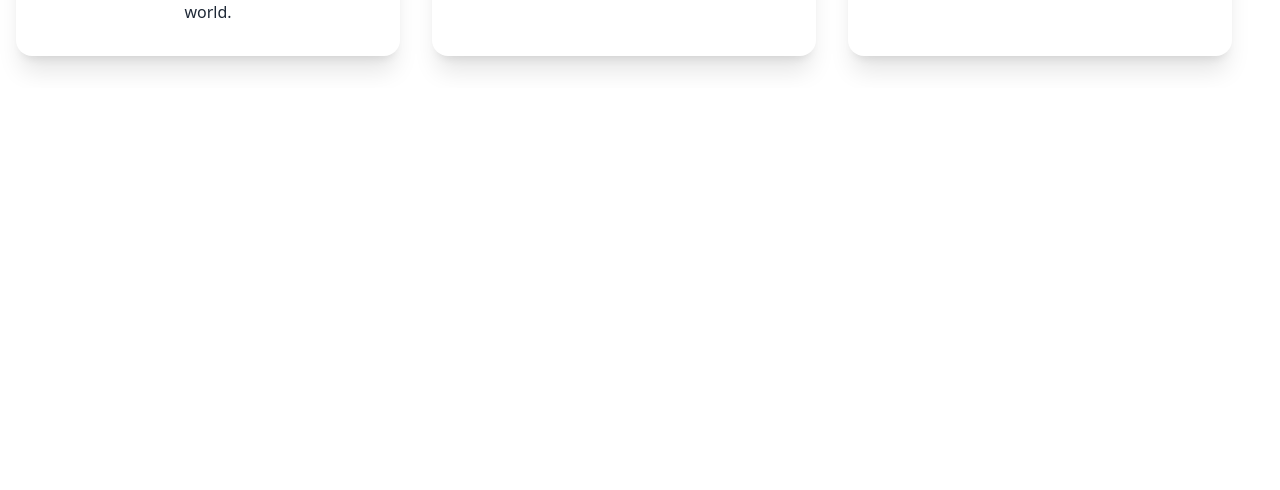
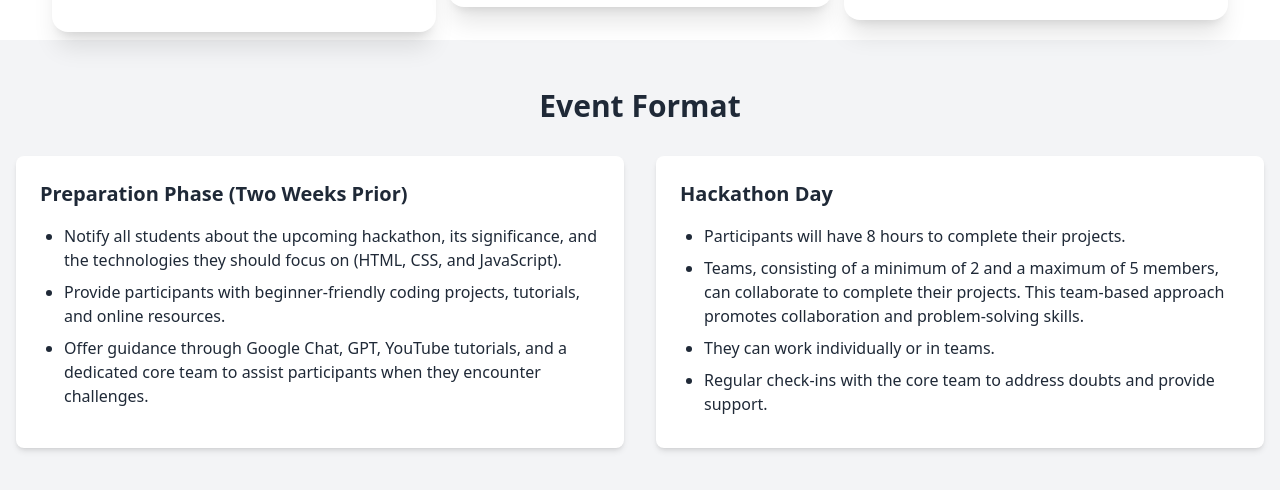
Before and after one commit to adarshswaminath/gscet, a React (Vite) app: page / in a window 1280 px wide. Shown: the part 1272-1762 px from the top of the page. Before the commit the page ends 1360 px from the top, so only its background shows below. Built offline with nearby package versions, Linux system fonts and the light colour scheme.

Commit message:
Feat: event format added

```diff
--- a/src/App.jsx
+++ b/src/App.jsx
@@ -1,12 +1,13 @@
 import React from 'react'
 import Hero from './Components/Hero'
 import Goals from './Components/Goals'
-
+import Event from './Components/Event'
 function App() {
   return (
     <div>
       <Hero/>
       <Goals/>
+      <Event/>
     </div>
   )
 }
--- /dev/null
+++ b/src/Components/Event.jsx
@@ -0,0 +1,49 @@
+import React from "react";
+
+function Event() {
+  return (
+    <div className="bg-gray-100 py-12">
+      <div className="container mx-auto px-4">
+        <h2 className="text-3xl font-bold text-center mb-8">Event Format</h2>
+        <div className="grid grid-cols-1 md:grid-cols-2 gap-8">
+          {/* Preparation Phase */}
+          <div className="bg-white rounded-lg p-6 shadow-md">
+            <h3 className="text-xl font-bold mb-4">Preparation Phase (Two Weeks Prior)</h3>
+            <ul className="list-disc ml-6">
+              <li className="mb-2">
+                Notify all students about the upcoming hackathon, its significance, and the technologies they should focus on (HTML, CSS, and JavaScript).
+              </li>
+              <li className="mb-2">
+                Provide participants with beginner-friendly coding projects, tutorials, and online resources.
+              </li>
+              <li className="mb-2">
+                Offer guidance through Google Chat, GPT, YouTube tutorials, and a dedicated core team to assist participants when they encounter challenges.
+              </li>
+            </ul>
+          </div>
+
+          {/* Hackathon Day */}
+          <div className="bg-white rounded-lg p-6 shadow-md">
+            <h3 className="text-xl font-bold mb-4">Hackathon Day</h3>
+            <ul className="list-disc ml-6">
+              <li className="mb-2">
+                Participants will have 8 hours to complete their projects.
+              </li>
+              <li className="mb-2">
+              Teams, consisting of a minimum of 2 and a maximum of 5 members, can collaborate to complete their projects. This team-based approach promotes collaboration and problem-solving skills.
+              </li>
+              <li className="mb-2">
+                They can work individually or in teams.
+              </li>
+              <li className="mb-2">
+                Regular check-ins with the core team to address doubts and provide support.
+              </li>
+            </ul>
+          </div>
+        </div>
+      </div>
+    </div>
+  );
+}
+
+export default Event;
--- a/src/Components/Goals.jsx
+++ b/src/Components/Goals.jsx
@@ -25,11 +25,11 @@ const Card = ({image,title,caption}) => {
 
 function Goals() {
   return (
-    <div className="px-4 py-8">
+    <div className="p-2">
       <h2 className="text-2xl font-semibold text-center">
         Goals and Objectives
       </h2>
-      <div className="grid grid-cols-1 lg:grid-cols-3 text-center">
+      <div className="grid gap-3 lg:flex items-center justify-center text-center ">
         <Card
             image={image1}
             title="Promote Coding Skills"
--- a/src/Components/Hero.jsx
+++ b/src/Components/Hero.jsx
@@ -17,7 +17,7 @@ function Hero() {
               primary objective is to provide them with an initial push towards
               self-learning and the development of coding skills.
             </p>
-            <button className="btn rounded-full">Duration: 8 hours</button>
+            <button className="btn rounded-full">9 AM to 4 PM</button>
           </div>
           <div className="lg:mt-0 lg:col-span-5 lg:flex">
             <Lottie animationData={Aniamtion} loop={true} />
```
